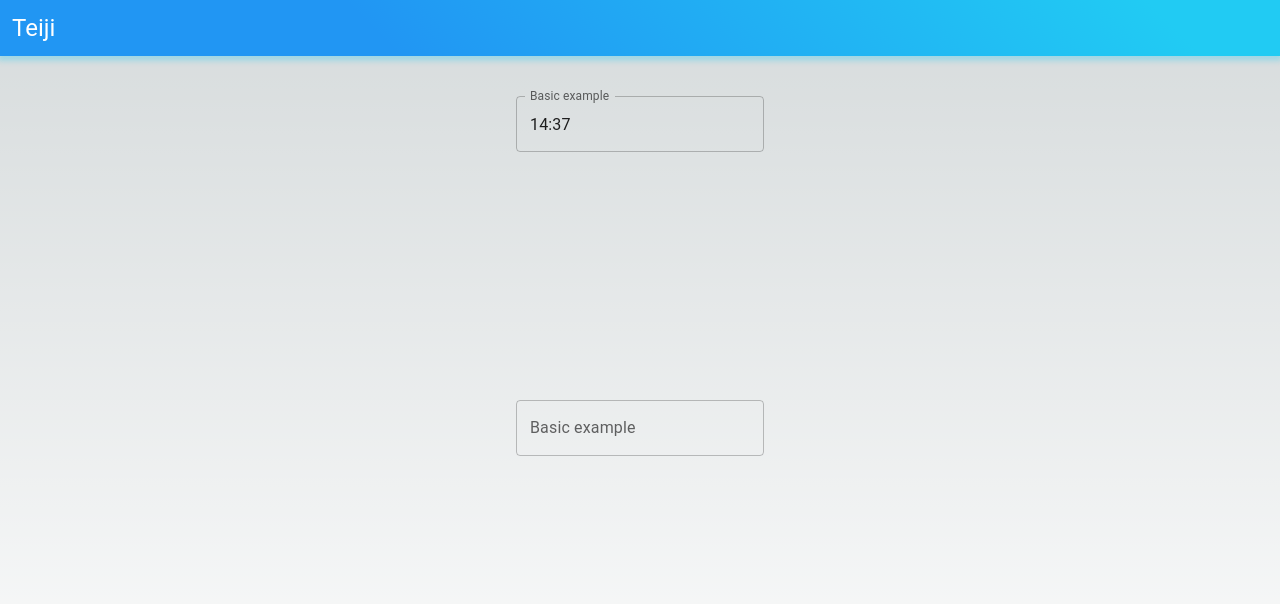
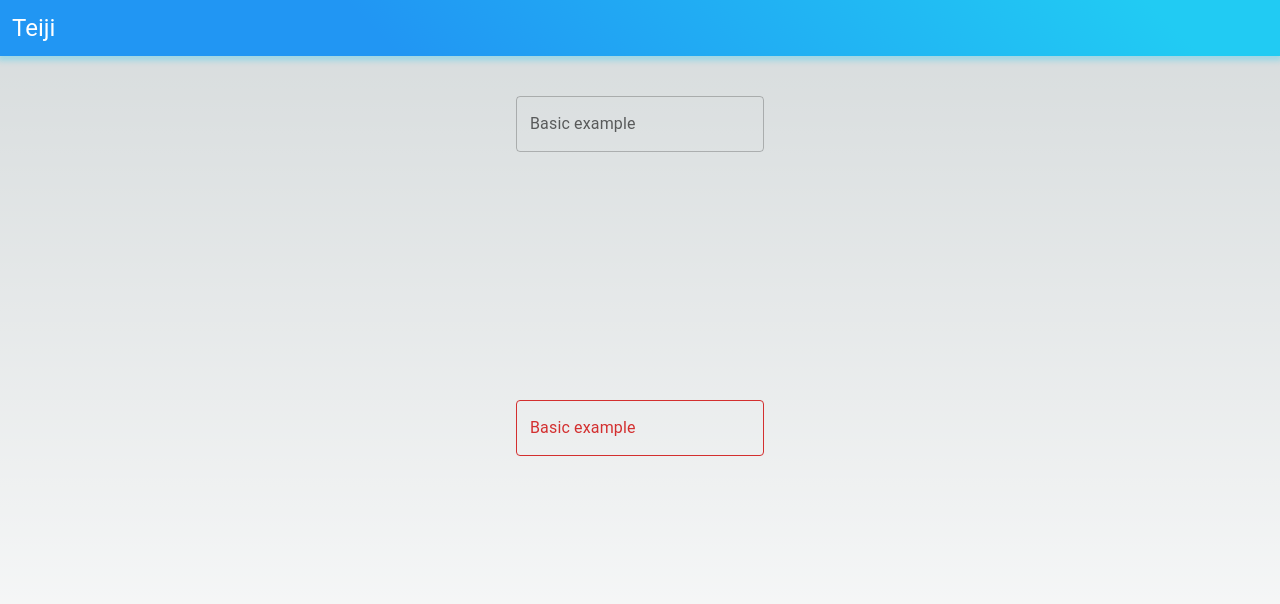
Before and after one commit to m0tl1ya/teiji, a Next.js app: page / in a window 1280 px wide. Shown: the top 604 px of the page. Built offline with nearby package versions, Linux system fonts and the light colour scheme.

Commit message:
delegate state management to zustand store

```diff
--- a/src/components/BaseTimePicker.tsx
+++ b/src/components/BaseTimePicker.tsx
@@ -5,17 +5,18 @@ import TextField from '@mui/material/TextField';
 import { AdapterDayjs } from '@mui/x-date-pickers/AdapterDayjs';
 import { LocalizationProvider } from '@mui/x-date-pickers/LocalizationProvider';
 import { TimePicker } from '@mui/x-date-pickers/TimePicker';
+import { useClockStore } from '@/lib/store';
 
 export default function BaseTimePicker() {
-  const [value, setValue] = React.useState<Dayjs | null>(null);
+    const { breakTime, setBreakTime} = useClockStore();
 
   return (
     <LocalizationProvider dateAdapter={AdapterDayjs} adapterLocale={'ru'}>
       <TimePicker
         label="Basic example"
-        value={value}
+        value={breakTime}
         onChange={(newValue) => {
-          setValue(newValue);
+            setBreakTime(newValue);
         }}
         renderInput={(params) => <TextField {...params} />}
       />
--- a/src/components/StartTimePicker.tsx
+++ b/src/components/StartTimePicker.tsx
@@ -9,13 +9,13 @@ import { TimePicker } from '@mui/x-date-pickers/TimePicker';
 import { useClockStore } from '@/lib/store';
 
 export default function StartTimePicker() {
-  const { time, setTime} = useClockStore();
+  const { startTime, setTime} = useClockStore();
 
   return (
     <LocalizationProvider dateAdapter={AdapterDayjs} adapterLocale={'ru'}>
       <TimePicker
         label="Basic example"
-        value={time}
+        value={startTime}
         onChange={(newValue) => {
           setTime(newValue);
         }}
```
